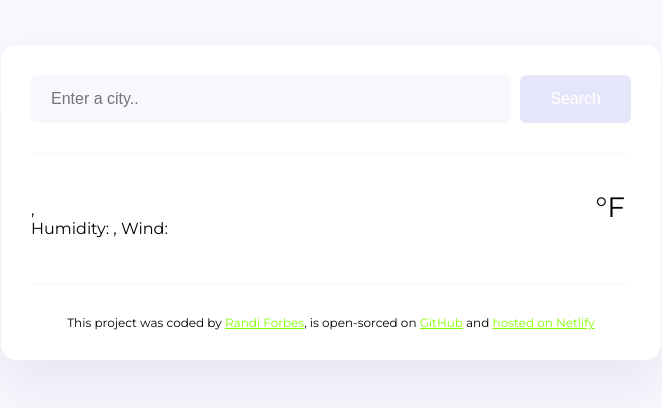
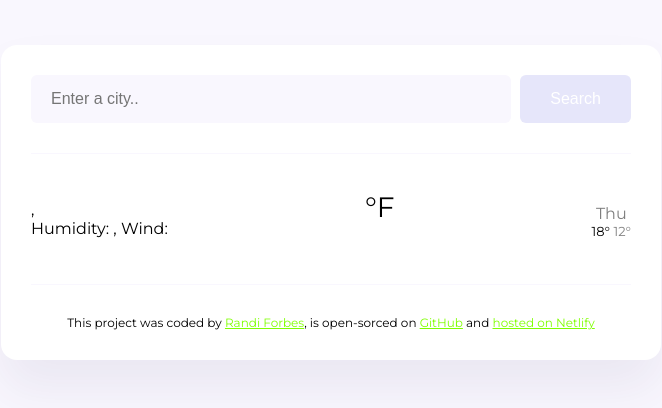
Before and after one commit to randi0694/weather-app-8, a plain HTML site: page index.html in a window 1280 px wide. Shown: the whole page, without its empty margins (309-971 px from the left). Drawn offline with nearby package versions, Linux system fonts and the light colour scheme; no server answers.

Commit message:
Added forecast html and css

```diff
--- a/index.html
+++ b/index.html
@@ -45,6 +45,17 @@
             <div class="weather-app-temperature" id="temperature"></div>
             <div class="weather-app-unit">°F</div>
           </div>
+          <div class="weather-forecast">
+<div class="row">
+    <div class="col-2">
+        <div class="weather-forecast-date">Thu</div>
+        <div class="weather-forecast-temperatures">
+           <span class="weather-forecast-max"> 18°</span>
+             <span class="weather-forecast-min">12°</span>
+            </div>
+    </div>
+</div>
+          </div>
         </div>
       </main>
       <footer>
@@ -53,7 +64,7 @@
         is open-sorced on
         <a href="https://github.com/randi0694/Wk6HW" target="_blank"> GitHub</a>
         and
-        <a href="https://whimsical-gecko-5ee6d4.netlify.app/" target="_blank"
+        <a href="https://monumental-taffy-9f2c88.netlify.app/" target="_blank"
           >hosted on Netlify</a
         >
       </footer>
--- a/src/style.css
+++ b/src/style.css
@@ -72,3 +72,18 @@ footer {
 a {
   color: chartreuse;
 }
+.weather-forecast {
+    margin-top: 20px;
+    text-align: center;
+    color: #000;
+}
+.weather-forecast-date {
+    font-size: 16px;
+    opacity: 0.5;
+}
+.weather-forecast-min {
+    opacity: 0.5;
+}
+.weather-forecast-temperatures {
+    font-size: 13px;
+}
```
